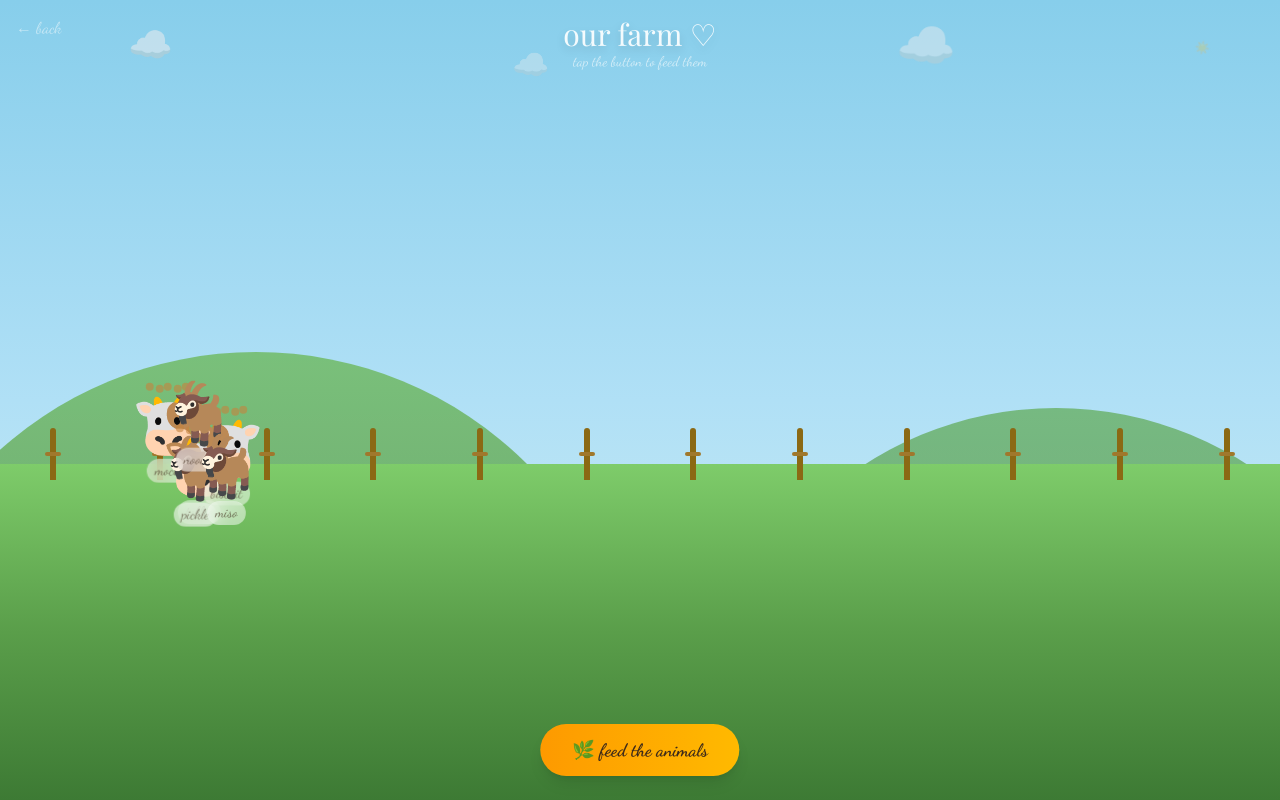
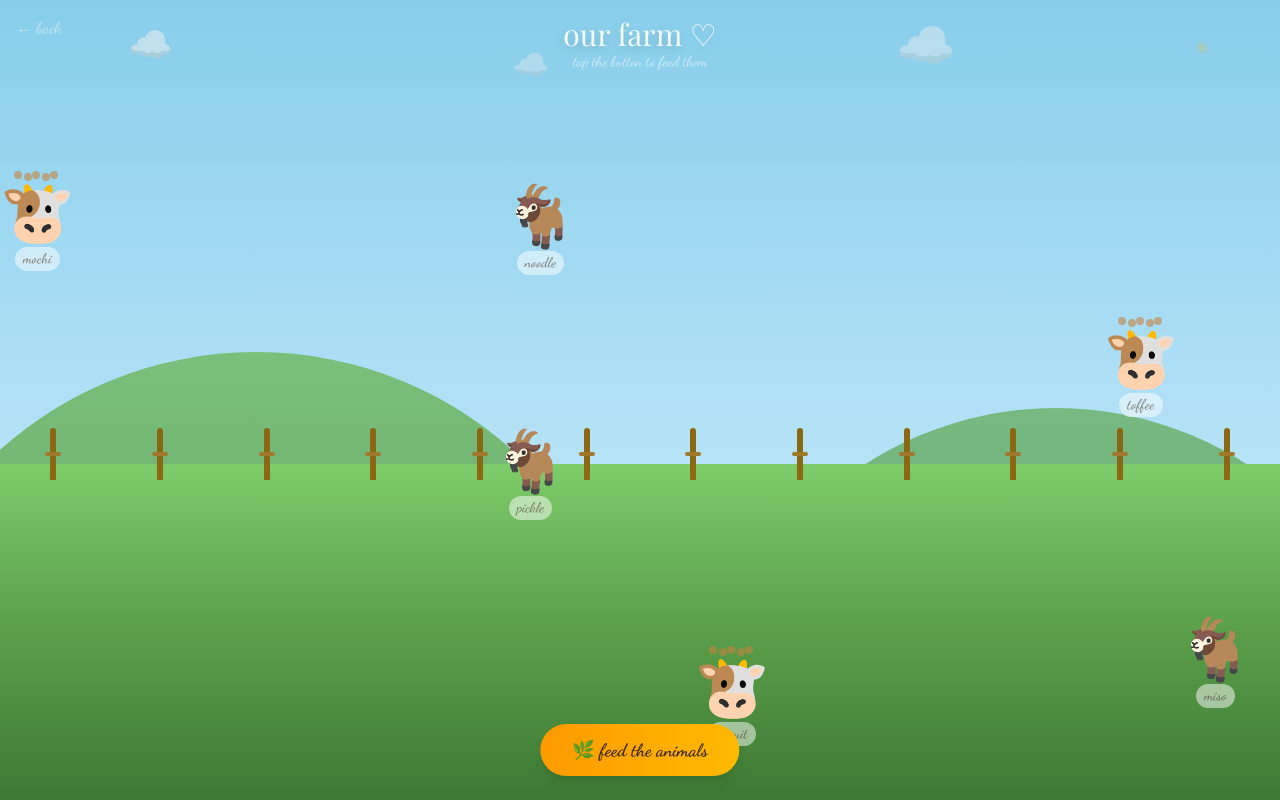
Before and after one commit to ashvirbheem19-cpu/Test2, a Next.js app: page /farm in a window 1280 px wide. Built offline with nearby package versions, Linux system fonts and the light colour scheme; a web font is replaced by a local one.

Commit message:
fix: use left/top instead of x/y for absolute positioning, expand to full-screen wandering

```diff
--- a/src/app/farm/page.tsx
+++ b/src/app/farm/page.tsx
@@ -15,12 +15,12 @@ interface Animal {
 
 function initAnimals(): Animal[] {
   return [
-    { id: 1, type: "cow", name: "mochi", emoji: "🐮", x: 12, y: 20, facing: 1 },
-    { id: 2, type: "cow", name: "toffee", emoji: "🐮", x: 45, y: 55, facing: -1 },
-    { id: 3, type: "cow", name: "biscuit", emoji: "🐮", x: 75, y: 35, facing: 1 },
-    { id: 4, type: "goat", name: "pickle", emoji: "🐐", x: 30, y: 70, facing: -1 },
-    { id: 5, type: "goat", name: "noodle", emoji: "🐐", x: 60, y: 15, facing: 1 },
-    { id: 6, type: "goat", name: "miso", emoji: "🐐", x: 85, y: 65, facing: -1 },
+    { id: 1, type: "cow", name: "mochi", emoji: "🐮", x: 10, y: 20, facing: 1 },
+    { id: 2, type: "cow", name: "toffee", emoji: "🐮", x: 85, y: 15, facing: -1 },
+    { id: 3, type: "cow", name: "biscuit", emoji: "🐮", x: 50, y: 70, facing: 1 },
+    { id: 4, type: "goat", name: "pickle", emoji: "🐐", x: 25, y: 50, facing: -1 },
+    { id: 5, type: "goat", name: "noodle", emoji: "🐐", x: 70, y: 40, facing: 1 },
+    { id: 6, type: "goat", name: "miso", emoji: "🐐", x: 90, y: 80, facing: -1 },
   ]
 }
 
@@ -64,12 +64,12 @@ export default function FarmPage() {
       setAnimals((prev) =>
         prev.map((a) => ({
           ...a,
-          x: Math.max(5, Math.min(95, a.x + (Math.random() - 0.5) * 16)),
-          y: Math.max(5, Math.min(85, a.y + (Math.random() - 0.5) * 12)),
+          x: Math.max(0, Math.min(100, a.x + (Math.random() - 0.5) * 24)),
+          y: Math.max(0, Math.min(100, a.y + (Math.random() - 0.5) * 18)),
           facing: (Math.random() > 0.1 ? 1 : -1) as 1 | -1,
         }))
       )
-    }, 1500)
+    }, 1200)
     return () => clearInterval(id)
   }, [feeding])
 
@@ -91,8 +91,8 @@ export default function FarmPage() {
     const randomIn = (n: number) => Math.random() * n
     const particles = Array.from({ length: 8 }, (_, i) => ({
       id: i,
-      x: 30 + randomIn(40),
-      y: 10 + randomIn(30),
+      x: randomIn(80),
+      y: randomIn(80),
       emoji: FOOD_EMOJIS[Math.floor(Math.random() * FOOD_EMOJIS.length)],
     }))
     setFoodParticles(particles)
@@ -102,8 +102,8 @@ export default function FarmPage() {
       setAnimals((prev) =>
         prev.map((a) => ({
           ...a,
-          x: 20 + randomIn(60),
-          y: 20 + randomIn(50),
+          x: randomIn(85),
+          y: randomIn(85),
           facing: (Math.random() > 0.5 ? 1 : -1) as 1 | -1,
         }))
       )
@@ -113,16 +113,16 @@ export default function FarmPage() {
       const msgs = Array.from({ length: 2 }, (_, i) => ({
         id: i,
         text: randomMessage(animalTypes[i % 2]),
-        x: 25 + randomIn(30),
-        y: 25 + randomIn(20),
+        x: 20 + randomIn(60),
+        y: 20 + randomIn(60),
       }))
       setMessages(msgs)
 
       // Hearts everywhere
       const hts = Array.from({ length: 6 }, (_, i) => ({
         id: i,
-        x: 15 + randomIn(70),
-        y: 15 + randomIn(60),
+        x: randomIn(90),
+        y: randomIn(90),
       }))
       setHearts(hts)
 
@@ -179,16 +179,16 @@ export default function FarmPage() {
         </div>
       </div>
 
-      {/* Pasture area */}
-      <div className="absolute bottom-[8%] left-[10%] right-[10%] h-[45%]">
+      {/* Pasture area - full screen for wandering */}
+      <div className="absolute inset-0">
         {/* Animals */}
         <div className="relative w-full h-full">
           {animals.map((animal) => (
             <motion.div
               key={animal.id}
               className="absolute flex flex-col items-center gap-1"
-              animate={{ x: `${animal.x}%`, y: `${animal.y}%` }}
-              transition={{ type: "spring", stiffness: 40, damping: 10, mass: 0.8 }}
+              animate={{ left: `${animal.x}%`, top: `${animal.y}%` }}
+              transition={{ type: "spring", stiffness: 35, damping: 8, mass: 0.8 }}
             >
               {/* Highland cow mane for cows */}
               {animal.type === "cow" && (
```
